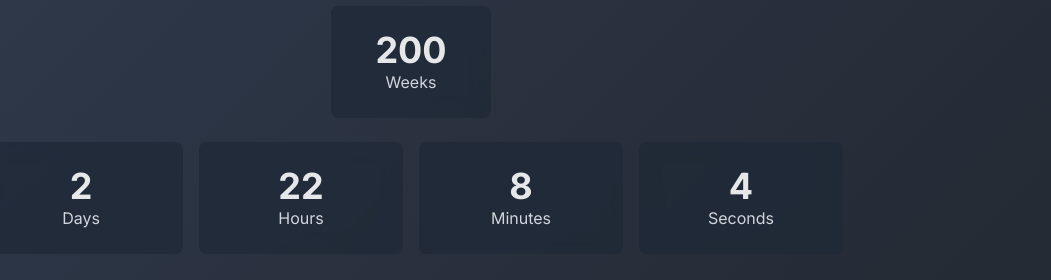
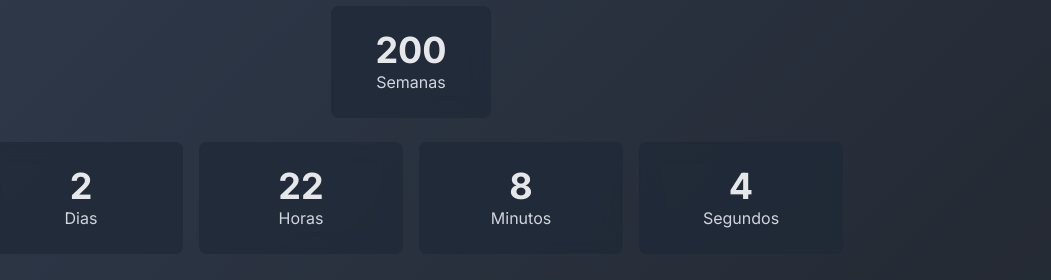
Before and after one commit to BrenoHA/ufg-timer, a Next.js app: page / in a window 1280 px wide. Shown: the part 391-671 px from the top of the page, without its empty margins (229-1280 px from the left). Built offline with nearby package versions, Linux system fonts and the light colour scheme.

Commit message:
update: portuguese text

```diff
--- a/src/app/page.tsx
+++ b/src/app/page.tsx
@@ -61,7 +61,7 @@ export default function Home() {
             <div className="timer-number text-2xl sm:text-4xl font-bold text-white">
               {timeLeft.weeks}
             </div>
-            <div className="text-gray-300 text-xs sm:text-base">Weeks</div>
+            <div className="text-gray-300 text-xs sm:text-base">Semanas</div>
           </div>
         </div>
 
@@ -71,25 +71,25 @@ export default function Home() {
             <div className="timer-number text-2xl sm:text-4xl font-bold text-white">
               {timeLeft.days}
             </div>
-            <div className="text-gray-300 text-xs sm:text-base">Days</div>
+            <div className="text-gray-300 text-xs sm:text-base">Dias</div>
           </div>
           <div className="timer-box p-3 sm:p-6 rounded-lg">
             <div className="timer-number text-2xl sm:text-4xl font-bold text-white">
               {timeLeft.hours}
             </div>
-            <div className="text-gray-300 text-xs sm:text-base">Hours</div>
+            <div className="text-gray-300 text-xs sm:text-base">Horas</div>
           </div>
           <div className="timer-box p-3 sm:p-6 rounded-lg">
             <div className="timer-number text-2xl sm:text-4xl font-bold text-white">
               {timeLeft.minutes}
             </div>
-            <div className="text-gray-300 text-xs sm:text-base">Minutes</div>
+            <div className="text-gray-300 text-xs sm:text-base">Minutos</div>
           </div>
           <div className="timer-box p-3 sm:p-6 rounded-lg">
             <div className="timer-number text-2xl sm:text-4xl font-bold text-white">
               {timeLeft.seconds}
             </div>
-            <div className="text-gray-300 text-xs sm:text-base">Seconds</div>
+            <div className="text-gray-300 text-xs sm:text-base">Segundos</div>
           </div>
         </div>
 
```
